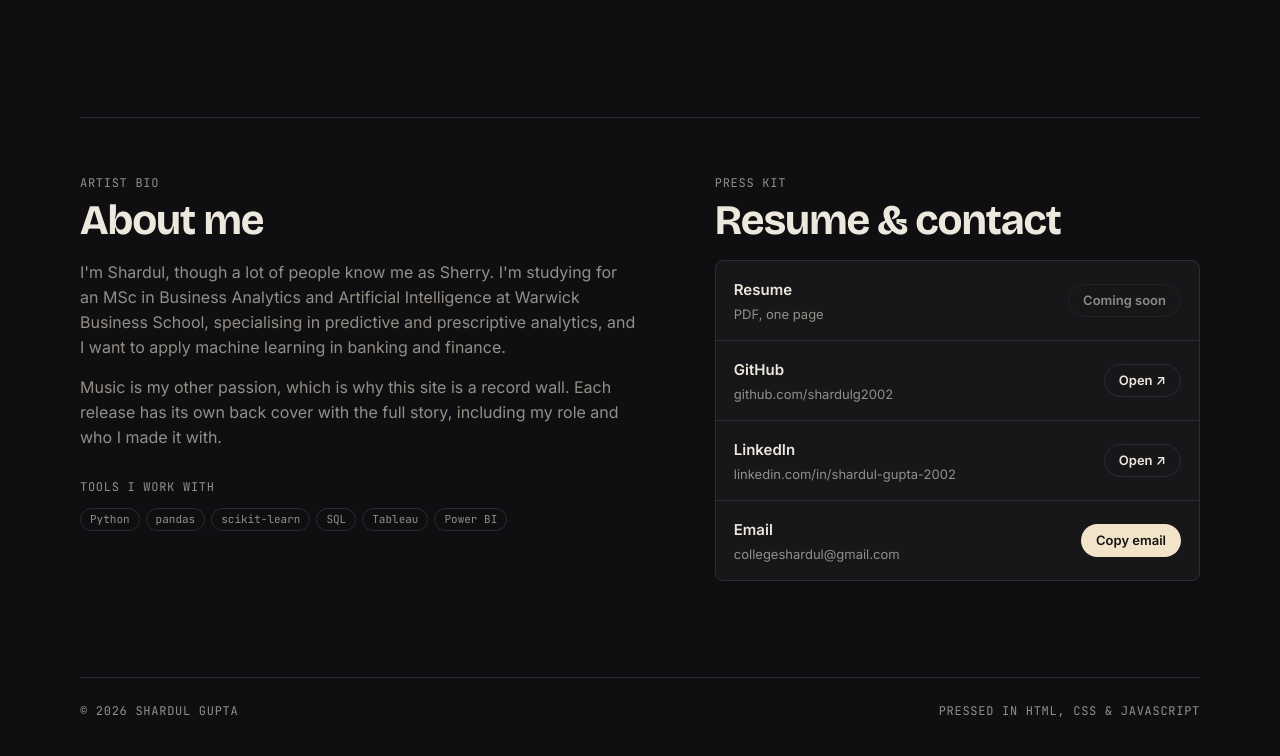
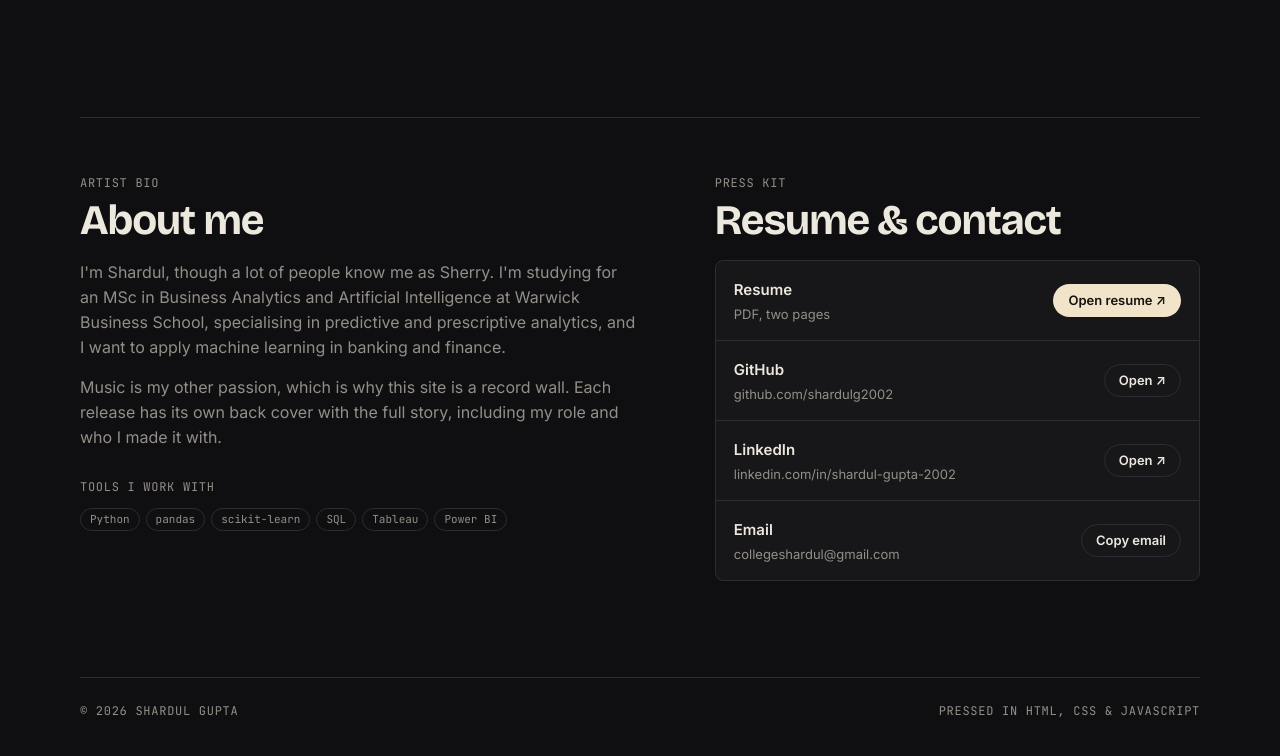
Before and after one commit to shardulg2002/portfolio, a plain HTML site: page index.html in a window 1280 px wide. Shown: the part 1500-2256 px from the top of the page. Drawn offline with nearby package versions, Linux system fonts and the light colour scheme.

Commit message:
Add resume PDF to the press kit and nav
Co-Authored-By: Claude Opus 5.5 <noreply@anthropic.com>
Claude-Session: https://claude.ai/code/session_01JnwMHzReNefnoksfJrN5MW

```diff
--- a/index.html
+++ b/index.html
@@ -23,6 +23,7 @@
       <a href="#discography">Discography</a>
       <a href="#about">About</a>
       <a href="#press-kit">Press kit</a>
+      <a href="Shardul_Gupta_Resume.pdf" target="_blank" rel="noopener">Resume ↗</a>
     </nav>
   </header>
 
@@ -73,8 +74,8 @@
       <h2>Resume &amp; contact</h2>
       <div class="press">
         <div class="press-row">
-          <div><span class="label">Resume</span><span class="value">PDF, one page</span></div>
-          <button class="btn btn-ghost btn-sm" type="button" disabled>Coming soon</button>
+          <div><span class="label">Resume</span><span class="value">PDF, two pages</span></div>
+          <a class="btn btn-primary btn-sm" href="Shardul_Gupta_Resume.pdf" target="_blank" rel="noopener">Open resume ↗</a>
         </div>
         <div class="press-row">
           <div><span class="label">GitHub</span><span class="value">github.com/shardulg2002</span></div>
@@ -86,7 +87,7 @@
         </div>
         <div class="press-row">
           <div><span class="label">Email</span><span class="value" id="email">collegeshardul@gmail.com</span></div>
-          <button class="btn btn-primary btn-sm" type="button" id="copy-email">Copy email</button>
+          <button class="btn btn-ghost btn-sm" type="button" id="copy-email">Copy email</button>
         </div>
       </div>
     </div>
```
Also changed, not shown: 1 other file.
